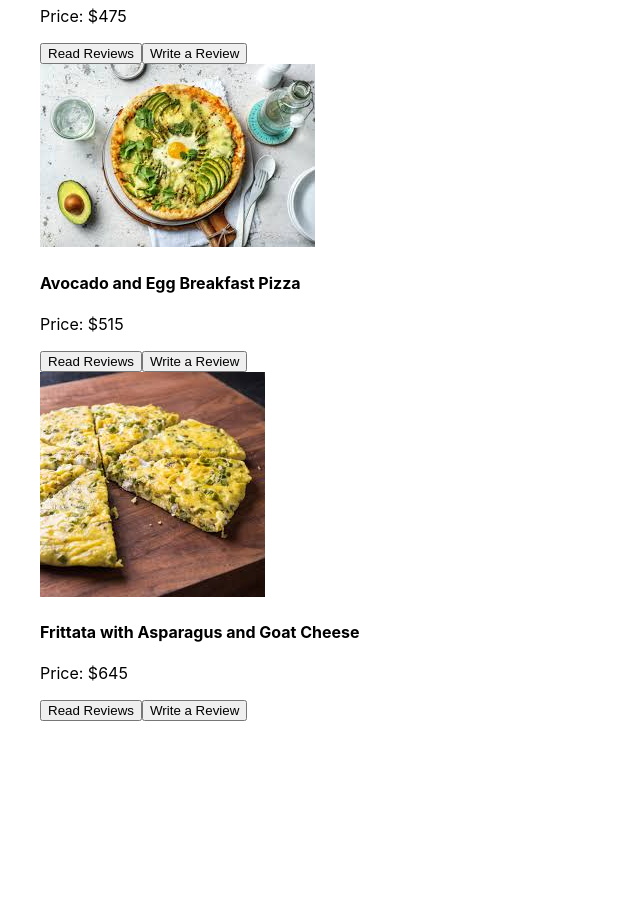
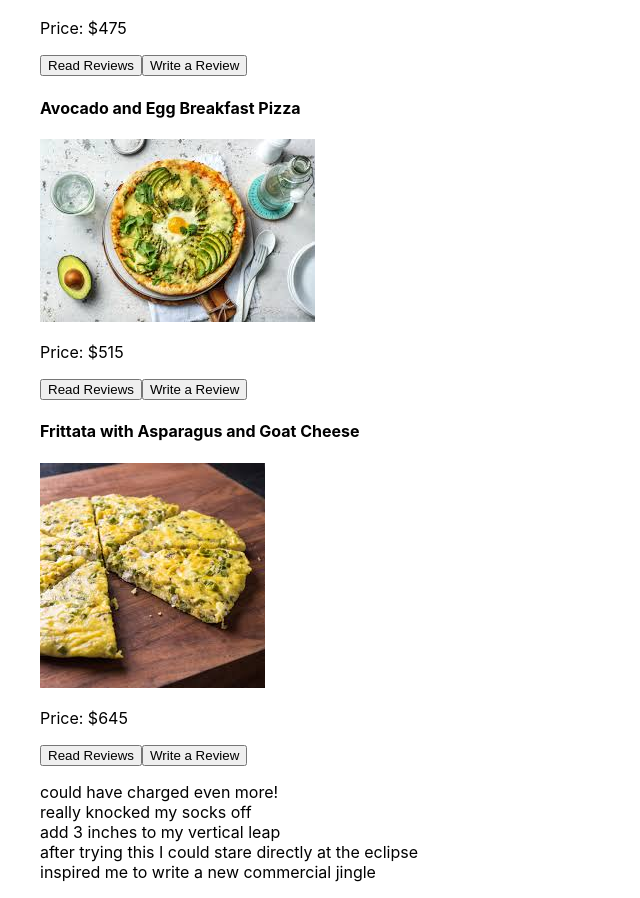
Before and after one commit to juliepoulain/Veg-Out, a React (Create React App) app in the folder veg-out/: page / in a window 1280 px wide. Shown: the part 966-1864 px from the top of the page, without its empty margins (0-640 px from the left). Before the commit the page ends 1703 px from the top, so only its background shows below. Built offline with nearby package versions, Linux system fonts and the light colour scheme; data requests are answered from the project's data file.

Commit message:
create review components

```diff
--- /dev/null
+++ b/veg-out/src/components/About.js
@@ -0,0 +1,14 @@
+import React from "react";
+
+function About() {
+  return (
+    <div>
+      <h1>Veg Out</h1>
+      <h2>LA's Hottest Vegetarian Restaurant</h2>
+      <h3>About</h3>
+      <p>about this restaurant</p>
+    </div>
+  );
+}
+
+export default About;
--- a/veg-out/src/components/BreakfastPage.js
+++ b/veg-out/src/components/BreakfastPage.js
@@ -2,6 +2,7 @@ import React, {useState} from "react";
 import BreakfastList from "./BreakfastList";
 
 function BreakfastPage() {
+
   const [menuItems, setMenuItems] = useState([]);
 
   return (
--- a/veg-out/src/components/Home.js
+++ b/veg-out/src/components/Home.js
@@ -1,20 +1,16 @@
 import React from "react";
 import NavBar from "./NavBar";
 import BreakfastPage from "./BreakfastPage";
+import ReviewsPage from "./ReviewsPage";
+import About from "./About";
 
 function Home() {
   return (
-    <div className="App">
-      <header>
-        <NavBar />
-      </header>
-      <h1>Veg Out</h1>
-      <h2>LA's Hottest Vegetarian Restaurant</h2>
-      <h3>About</h3>
-      <p>about this restaurant</p>
-      <div>
-        <BreakfastPage />
-      </div>
+    <div>
+      <NavBar />
+      <About />
+      <BreakfastPage />
+      <ReviewsPage />
     </div>
   );
 }
--- a/veg-out/src/components/MenuItemCard.js
+++ b/veg-out/src/components/MenuItemCard.js
@@ -1,12 +1,13 @@
 import React from "react";
 
-function MenuItemCard({ image, name, price }) {
+function MenuItemCard({ image, name, price, key }) {
   return (
     <li className="card">
+      <h4>{name}</h4>
       <img src={image} alt={name} />
-      <h4>{name}</h4>
       <p>Price: ${price}</p>
       <button>Read Reviews</button>
+      {/* use params hook? to insert needed id for review page from url */}
       <button>Write a Review</button>
     </li>
   );
--- /dev/null
+++ b/veg-out/src/components/ReviewLi.js
@@ -0,0 +1,11 @@
+import React from "react";
+
+function ReviewLi({ review }) {
+  return (
+    <li>
+        {review}
+    </li>
+  );
+}
+
+export default ReviewLi;
--- /dev/null
+++ b/veg-out/src/components/ReviewList.js
@@ -0,0 +1,25 @@
+import React, { useEffect } from "react";
+import ReviewLi from "./ReviewLi";
+
+function ReviewList({ reviewItems, setReviewItems }) {
+
+  useEffect(() => {
+    fetch("http://localhost:6001/reviews")
+      .then((r) => r.json())
+      .then((reviews) => {
+        setReviewItems(reviews);
+      });
+  }, []);
+
+  const reviewCards = reviewItems.map((review) => (
+    <ReviewLi
+        key={review.id}
+        review={review.review}
+        menuItemId={review.menuItemId}
+     />
+  ));
+
+  return <ul className="cards">{reviewCards}</ul>;
+}
+
+export default ReviewList;
--- /dev/null
+++ b/veg-out/src/components/ReviewsPage.js
@@ -0,0 +1,13 @@
+import React, { useState } from "react";
+import ReviewList from "./ReviewList";
+
+function ReviewsPage() {
+  const [reviewItems, setReviewItems] = useState([]);
+  return (
+    <div>
+      <ReviewList reviewItems={reviewItems} setReviewItems={setReviewItems} />
+    </div>
+  );
+}
+
+export default ReviewsPage;
```
Also changed, not shown: veg-out/src/components/ReviewCard.js (deleted).
